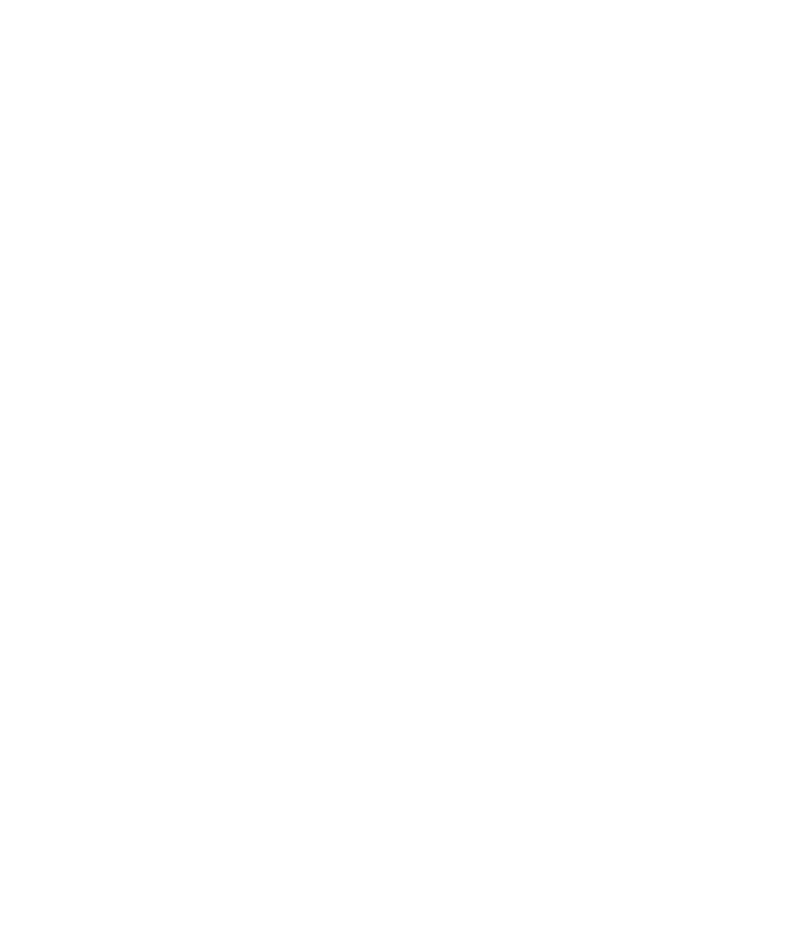
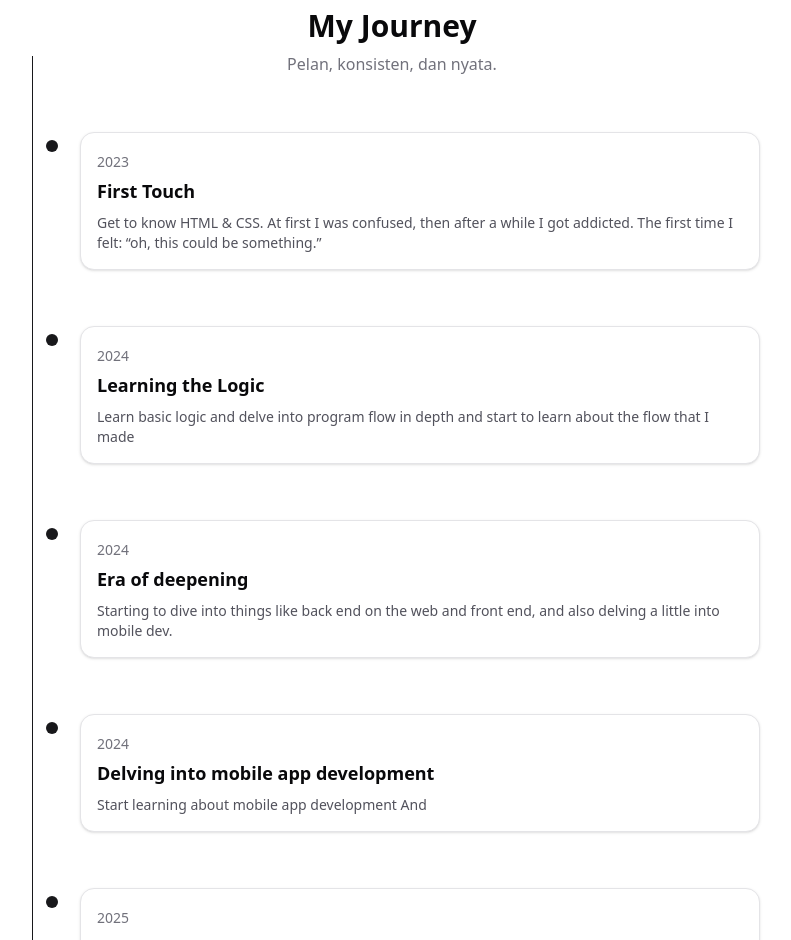
Before and after one commit to Fauzansyz/FauzanAdzma-web, a React (Vite) app: page / in a window 1280 px wide. Shown: the part 1860-2800 px from the top of the page, without its empty margins (248-1039 px from the left). Before the commit the page ends 1764 px from the top, so only its background shows below. Built offline with nearby package versions, Linux system fonts and the light colour scheme.

Commit message:
Modify skills page & adding some icon & adding journey page ( timeline ibteractive )

```diff
--- a/package.json
+++ b/package.json
@@ -16,6 +16,7 @@
     "@tailwindcss/vite": "^4.1.18",
     "class-variance-authority": "^0.7.1",
     "clsx": "^2.1.1",
+    "framer-motion": "^12.26.2",
     "lucide-react": "^0.562.0",
     "next-themes": "^0.4.6",
     "react": "^19.2.0",
--- a/src/App.tsx
+++ b/src/App.tsx
@@ -4,6 +4,7 @@ import Hero from '@/components/Hero'
 import { useRef } from 'react'
 import Projects from '@/components/Projects'
 import SkillStack from '@/components/SkillStack'
+import JourneyPage from '@/components/JourneyPage'
 
 function App() {
   const ref = useRef(null)
@@ -17,6 +18,7 @@ function App() {
           <div className='mx-auto max-w-6xl px-8 py-24'>
             <SkillStack />
           </div>
+          <JourneyPage />
         </div>
       </div>
     </>
--- a/src/components/Hero.tsx
+++ b/src/components/Hero.tsx
@@ -24,7 +24,7 @@ export default function Hero({ onScroll }) {
         </p>
 
         <div className="flex justify-center gap-4">
-          <Button onClick={onScroll} size="lg">Lihat Project</Button>
+          <Button onClick={onScroll} size="lg">View projects</Button>
           <Button variant="outline" size="lg">
             <a href="https://github.com/Fauzansyz" target="_blank" >
               <Github className="mr-2 h-2 w-2" />
--- /dev/null
+++ b/src/components/JourneyPage.tsx
@@ -0,0 +1,101 @@
+import { useRef } from "react"
+import { useScroll, motion, useTransform } from "framer-motion"
+
+const journeys = [
+  {
+    year: "2023",
+    title: "First Touch",
+    desc: "Get to know HTML & CSS. At first I was confused, then after a while I got addicted.  The first time I felt: “oh, this could be something.”",
+  },
+  {
+    year: "2024",
+    title: "Learning the Logic",
+    desc: "Learn basic logic and delve into program flow in depth and start to learn about the flow that I made",
+  },
+  {
+    year: "2024",
+    title: "Era of deepening ",
+    desc: "Starting to dive into things like back end on the web and front end, and also delving a little into mobile dev.",
+  },
+  {
+    year: "2024",
+    title: "Delving into mobile app development",
+    desc: " Start learning about mobile app development And "
+
+  },
+  {
+    year: "2025",
+    title: "Building Real Projects",
+    desc: "Building a mobile application that can be used by all groups and has functions that are quite useful for users.",
+  },
+  {
+    year: "Now",
+    title: "Growing",
+    desc: "Eksplor UI system, component reusable, dan performa. Pelan tapi jalan.",
+  },
+]
+
+export default function JourneyPage() {
+  const ref = useRef(null)
+
+  const { scrollYProgress } = useScroll({
+    target: ref,
+    offset: ["start start", "end end"],
+  })
+
+  const lineHeight = useTransform(scrollYProgress, [0, 1], ["0%", "100%"])
+
+  return (
+    <section
+      ref={ref}
+      className="relative mx-auto max-w-3xl px-4 py-20"
+    >
+      {/* Header */}
+      <div className="mb-14 text-center">
+        <h2 className="text-3xl font-bold">My Journey</h2>
+        <p className="mt-2 text-muted-foreground">
+          Pelan, konsisten, dan nyata.
+        </p>
+      </div>
+
+      {/* Static line */}
+      <div className="absolute left-6 top-32 h-[calc(100%-8rem)] w-px bg-zinc-200 dark:bg-zinc-800" />
+
+      {/* Animated line */}
+      <motion.div
+        style={{ height: lineHeight }}
+        className="absolute left-6 top-32 w-px origin-top bg-zinc-900 dark:bg-zinc-100"
+      />
+
+      {/* Items */}
+      <div className="space-y-14">
+        {journeys.map((item, index) => (
+          <motion.div
+            key={index}
+            initial={{ opacity: 0, y: 30 }}
+            whileInView={{ opacity: 1, y: 0 }}
+            viewport={{ once: true }}
+            transition={{ duration: 0.5, delay: index * 0.1 }}
+            className="relative ml-14"
+          >
+            {/* Dot */}
+            <span className="absolute -left-[34px] top-2 h-3 w-3 rounded-full bg-zinc-900 dark:bg-zinc-100" />
+
+            {/* Card */}
+            <div className="rounded-xl border border-zinc-200 bg-white p-4 shadow-sm dark:border-zinc-800 dark:bg-zinc-900">
+              <span className="text-sm text-muted-foreground">
+                {item.year}
+              </span>
+              <h3 className="mt-1 text-lg font-semibold">
+                {item.title}
+              </h3>
+              <p className="mt-2 text-sm text-zinc-600 dark:text-zinc-400">
+                {item.desc}
+              </p>
+            </div>
+          </motion.div>
+        ))}
+      </div>
+    </section>
+  )
+}
--- a/src/components/Projects.tsx
+++ b/src/components/Projects.tsx
@@ -41,8 +41,7 @@ export default function Projects() {
           Projects
         </h2>
         <p className="mt-2 text-muted-foreground">
-          Beberapa project yang pernah saya bangun — fokus ke clean code,
-          performa, dan UX.
+          Some of the projects I have built that focus on performance and presenting UI/UX for users
         </p>
       </div>
 
--- a/src/components/SkillStack.tsx
+++ b/src/components/SkillStack.tsx
@@ -28,25 +28,28 @@ const skillRows = [
   { Icon: SiTailwindcss, color: "#38BDF8" },
   { Icon: SiTypescript, color: "#3178C6" },
   { Icon: SiVite, color: "#646CFF" },
+
   { Icon: SiGit, color: "#F05032" },
   { Icon: SiNodedotjs, color: "#339933" },
   { Icon: SiGithub, color: "currentColor" },
+
   { Icon: SiHtml5, color: "#E34F26" },
   { Icon: SiCss3, color: "#1572B6" },
   { Icon: SiKotlin, color: "#7F52FF" },
   { Icon: SiAndroid, color: "#3DDC84" },
   { Icon: SiDart, color: "#0175C2" },
-    { Icon: SiNextdotjs, color:"currentColor" },
-    { Icon:SiCplusplus, color:"#00599C"},
+
+  { Icon: SiNextdotjs, color: "currentColor" },
+  { Icon: SiCplusplus, color: "#00599C" },
 
 ]
 
 export default function SkillStack() {
   return (
     <section className="mx-auto max-w-4xl">
-      <div className="mb-12 max-w-2xl text-center">
+      <div className="mb-12 w-full flex justify-center">
         <h2 className="text-3xl font-bold tracking-tight">
-          My skill
+          My stack
         </h2>
       </div>
 
@@ -55,10 +58,12 @@ export default function SkillStack() {
         <Row items={skillRows.slice(0, 4)} cols={4} />
         <Row items={skillRows.slice(4, 7)} cols={3} />
         <Row items={skillRows.slice(7, 11)} cols={4} />
+        <Row items={skillRows.slice(11, 15)} cols={4} />
+
 
       </div>
 
-      {/* DESKTOP */ }
+      {/* DESKTOP */}
       <div className="hidden md:flex flex-wrap justify-center gap-6">
         {skillRows.map((item, index) => (
           <RenderIcon
```
Also changed, not shown: 1 other file (tests, documents, lock files or other folders). Lines whose indentation alone changed are shown as unchanged.
